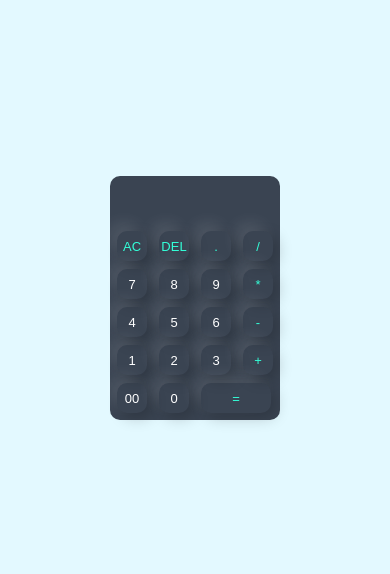
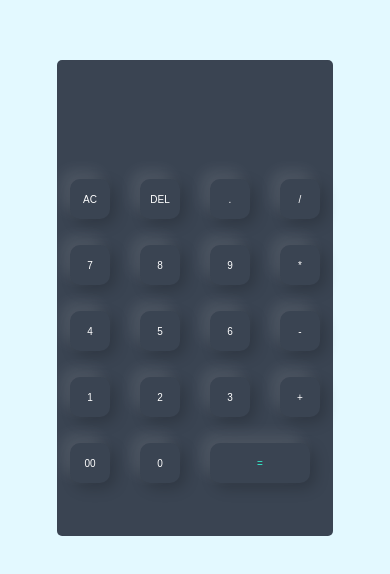
Before and after one commit to Tusharjoshi1703/calculator, a plain HTML site: page index.html in a window 390 px wide. Shown: the part 124-698 px from the top of the page. Drawn offline with Linux system fonts and the light colour scheme.

Commit message:
Add files via upload

```diff
--- a/style.css
+++ b/style.css
@@ -53,36 +53,44 @@ form input.operator{
 @media only screen and (max-width:600px){
     .container{
         width: 100%;
-        max-height: 100vh;
+        height: 100vh;
+        background: #e3f9ff;
         display: flex;
         justify-content: center;
-        align-items:center;
+         align-items: center;
+    }
+    .calculator{
+        background: #3a4452;
+        padding:40px 0;
+        border-radius: 5px;
 
     }
-    .calculator{
-        padding: 3px;
-    }
     .calculator form input{
-        width: 30px;
-        height: 30px;
-        font-size: 13px;
-        margin: 4px;
+        border: 0;
+        outline: 0;
+        width: 40px;
+        height: 40px;
+        border-radius: 10px;
+        background: transparent;
+        font-size: 10px;
+        color: #fff;
+        cursor: pointer;
+        margin: 13px;
         box-shadow: -8px -8px 15px rgba(255, 255,255,0.1), 5px 5px 15px rgba(0,0,0,0.2);
     }
-
     form .display{
         display: flex;
-    margin: 5px 0;
+        margin: 0 10px;
         justify-content: flex-end;
     }
     form .display input{
         text-align: right;
         flex: 1;
-    font-size: 15px;
+        font-size: 25px;
         box-shadow: none;
     }
     form input.equal{
-    width: 70px;
+        width: 100px;
         color: #33ffd8;
     }
 
```
Lines whose indentation alone changed are shown as unchanged.
